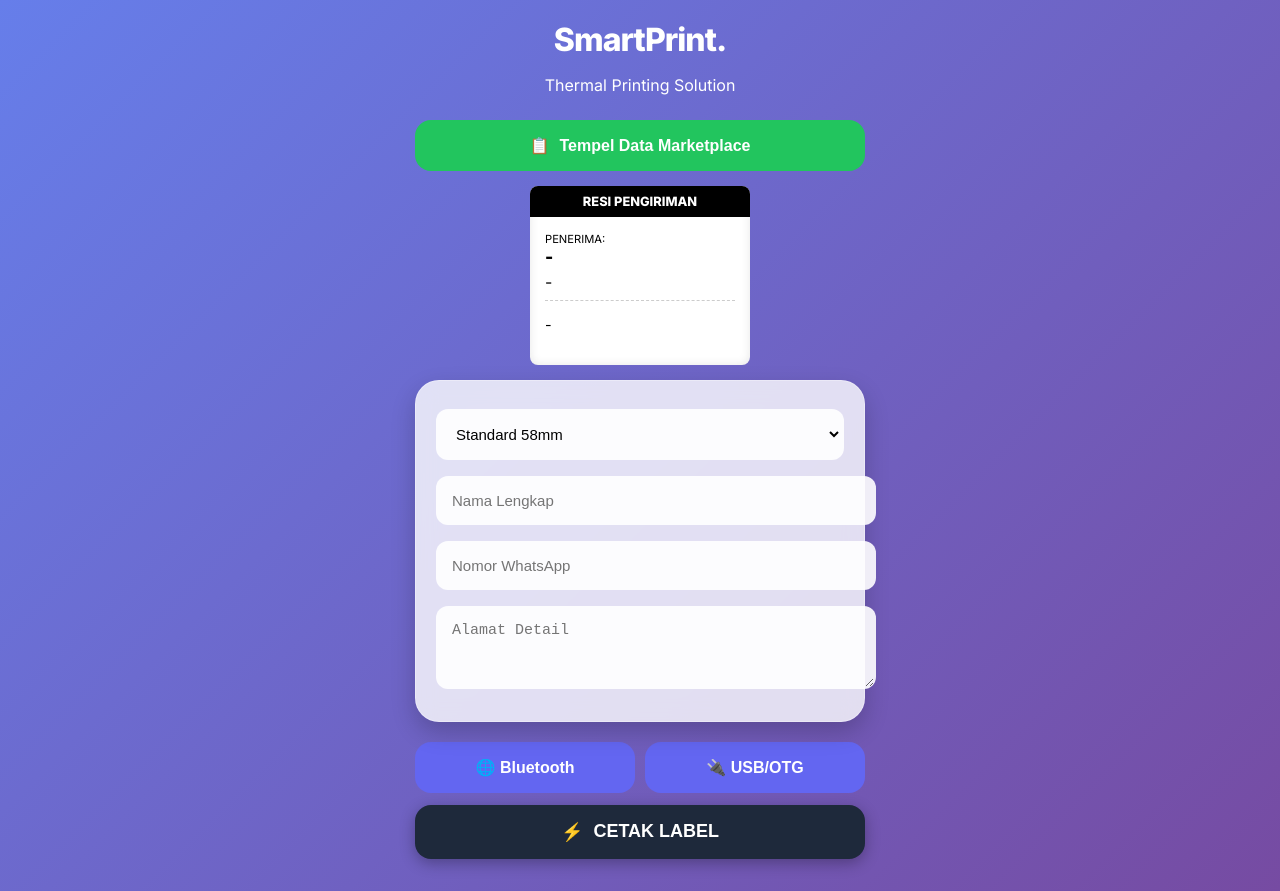
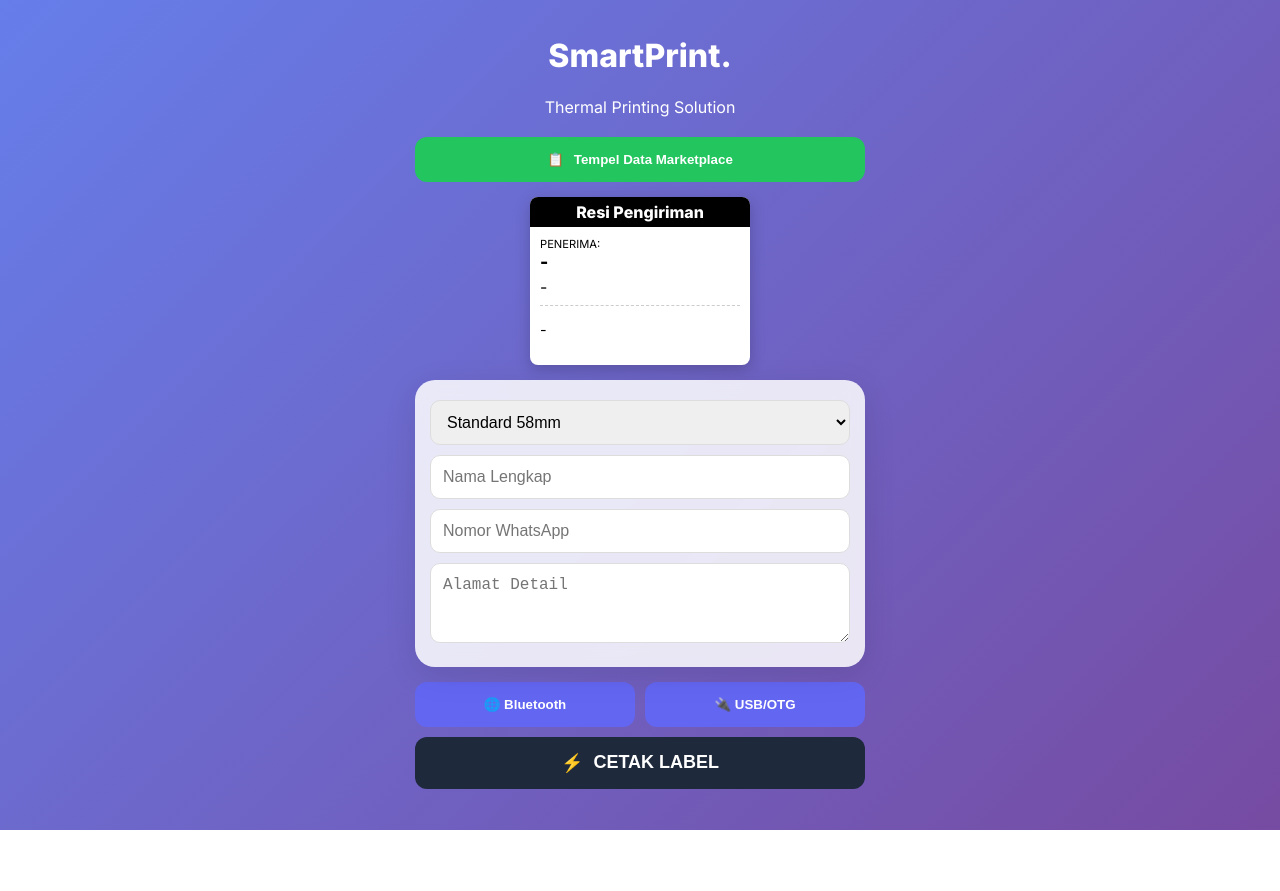
Before and after one commit to pulofers-netizen/Belprint, a plain HTML site: page index.html in a window 1280 px wide. After the commit the page ends 830 px from the top, so only its background shows below. Drawn offline with Linux system fonts and the light colour scheme.

Commit message:
Update style.css

```diff
--- a/style.css
+++ b/style.css
@@ -1,132 +1,36 @@
 :root {
-    --primary: #6366f1;
-    --secondary: #a855f7;
-    --success: #22c55e;
-    --danger: #ef4444;
-    --dark: #1e293b;
-    --glass: rgba(255, 255, 255, 0.8);
+    --primary: #6366f1; --success: #22c55e; --dark: #1e293b;
 }
-
 body {
     background: linear-gradient(135deg, #667eea 0%, #764ba2 100%);
-    font-family: 'Inter', system-ui, -apple-system, sans-serif;
-    margin: 0;
-    display: flex;
-    justify-content: center;
-    min-height: 100vh;
-    color: var(--dark);
+    font-family: 'Inter', sans-serif; margin: 0; padding: 15px;
+    display: flex; justify-content: center; min-height: 100vh;
 }
-
-.container {
-    width: 100%;
-    max-width: 450px;
-    padding: 20px;
+.container { width: 100%; max-width: 450px; }
+header { text-align: center; color: white; margin-bottom: 20px; }
+.card {
+    background: rgba(255,255,255,0.85); backdrop-filter: blur(10px);
+    border-radius: 20px; padding: 15px; margin-bottom: 15px;
+    box-shadow: 0 8px 32px rgba(0,0,0,0.1);
 }
-
-header {
-    text-align: center;
-    color: white;
-    margin-bottom: 25px;
+#printArea {
+    background: white; margin: 15px auto; border-radius: 8px;
+    box-shadow: 0 4px 15px rgba(0,0,0,0.2); overflow: hidden;
+    transition: width 0.3s ease;
 }
-
-header h1 {
-    font-size: 2rem;
-    font-weight: 800;
-    letter-spacing: -1px;
-    margin: 0;
+.w58 { width: 220px; } .w80 { width: 300px; } .w100 { width: 380px; }
+.label-header { background: #000; color: #fff; text-align: center; padding: 5px; font-weight: bold; }
+.label-body { padding: 10px; color: #000; }
+.address-box { font-size: 0.85rem; line-height: 1.3; word-break: break-all; }
+input, textarea, select {
+    width: 100%; padding: 12px; margin: 5px 0; border-radius: 10px;
+    border: 1px solid #ddd; outline: none; font-size: 16px; box-sizing: border-box;
 }
-
-/* Glassmorphism Card */
-.card {
-    background: var(--glass);
-    backdrop-filter: blur(10px);
-    -webkit-backdrop-filter: blur(10px);
-    border-radius: 24px;
-    padding: 20px;
-    box-shadow: 0 10px 25px rgba(0,0,0,0.2);
-    border: 1px solid rgba(255,255,255,0.3);
-    margin-bottom: 20px;
+.btn {
+    width: 100%; padding: 15px; border-radius: 12px; border: none;
+    font-weight: bold; cursor: pointer; display: flex; align-items: center; justify-content: center; gap: 10px; margin-bottom: 10px;
 }
-
-/* Print Preview ala Label Pro */
-#printArea {
-    background: #fff;
-    margin: 15px auto;
-    border-radius: 8px;
-    position: relative;
-    box-shadow: inset 0 0 10px rgba(0,0,0,0.1);
-    transition: width 0.4s cubic-bezier(0.175, 0.885, 0.32, 1.275);
-    overflow: hidden;
-}
-
-/* Ukuran Dinamis */
-.w58 { width: 100%; max-width: 220px; min-height: 150px; }
-.w80 { width: 100%; max-width: 300px; min-height: 200px; }
-.w100 { width: 100%; max-width: 380px; min-height: 250px; }
-
-.label-header {
-    background: #000;
-    color: #fff;
-    text-align: center;
-    padding: 8px;
-    font-weight: bold;
-    text-transform: uppercase;
-    font-size: 0.8rem;
-}
-
-.label-body {
-    padding: 15px;
-    color: #000;
-}
-
-/* Modern Inputs */
-input, textarea, select {
-    width: 100%;
-    background: rgba(255,255,255,0.9);
-    border: 2px solid transparent;
-    padding: 14px;
-    margin: 8px 0;
-    border-radius: 12px;
-    font-size: 15px;
-    transition: 0.3s;
-    outline: none;
-}
-
-input:focus {
-    border-color: var(--primary);
-    box-shadow: 0 0 0 4px rgba(99, 102, 241, 0.2);
-}
-
-/* Neo-Brutalism Buttons */
-.btn {
-    width: 100%;
-    padding: 16px;
-    border-radius: 16px;
-    border: none;
-    font-weight: 700;
-    font-size: 16px;
-    cursor: pointer;
-    transition: 0.2s;
-    display: flex;
-    align-items: center;
-    justify-content: center;
-    gap: 10px;
-    margin-bottom: 12px;
-}
-
-.btn:active { transform: scale(0.96); }
-
 .btn-paste { background: var(--success); color: white; }
 .btn-blue { background: var(--primary); color: white; }
-.btn-print {
-    background: var(--dark);
-    color: white;
-    font-size: 18px;
-    box-shadow: 0 4px 15px rgba(0,0,0,0.3);
-}
-
-.grid-cols {
-    display: grid;
-    grid-template-columns: 1fr 1fr;
-    gap: 10px;
-}
+.btn-print { background: var(--dark); color: white; font-size: 18px; }
+.grid-cols { display: grid; grid-template-columns: 1fr 1fr; gap: 10px; }
```
